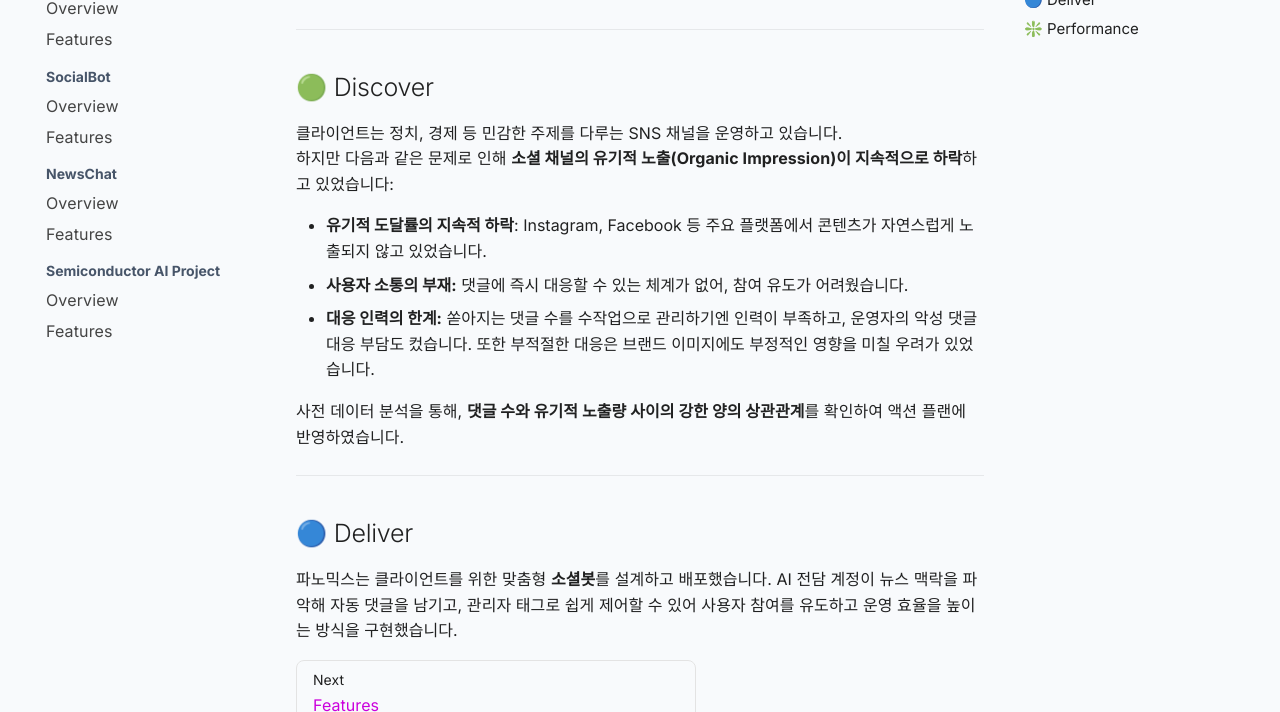
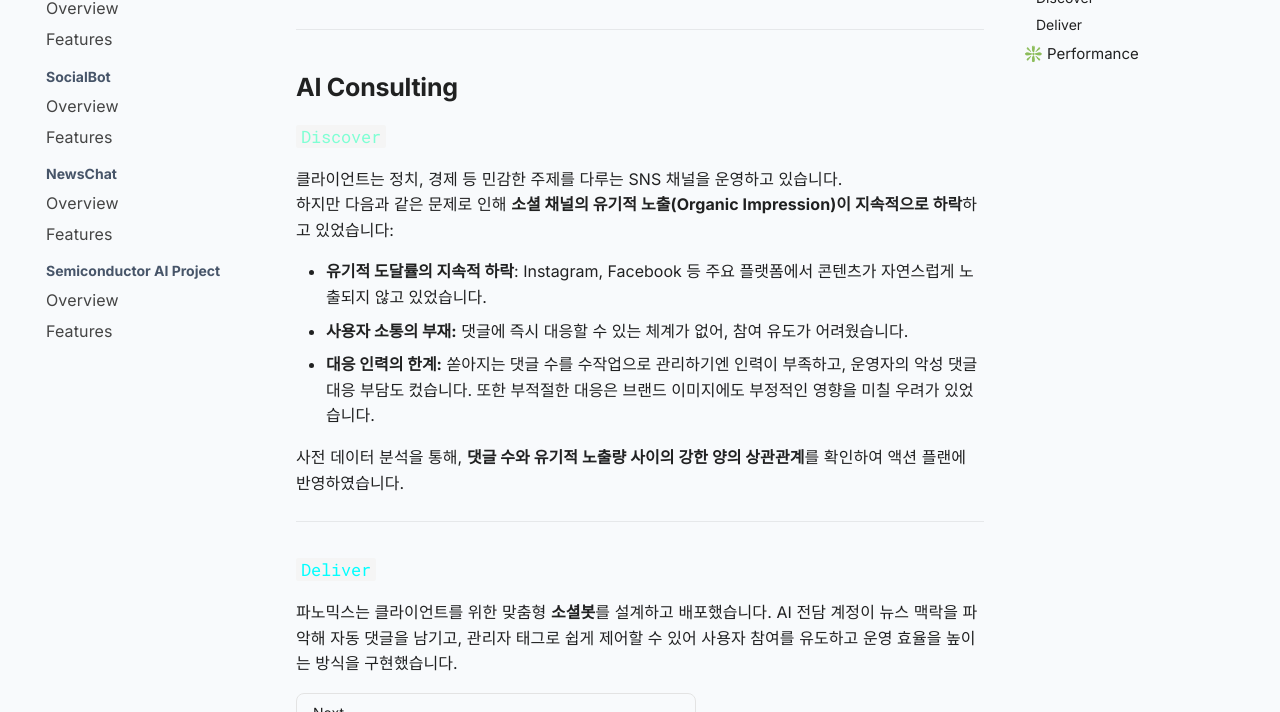
Before and after one commit to panomix/panomix, an MkDocs documentation site: the page built from docs/clients/socialbot/socialbot.md, in a window 1280 px wide and 900 px high, scrolled down 586 px, cut to the strip 188-900 px from the top of the window. Built offline with MkDocs 1.6.1 and Material for MkDocs 9.7.7, drawn with Linux system fonts in a browser that asks for light colours; comment, search, counter and statistics services are not loaded; some of the changed text lies outside the part shown.

Commit message:
Update socialbot.md

```diff
--- a/docs/clients/socialbot/socialbot.md
+++ b/docs/clients/socialbot/socialbot.md
@@ -9,7 +9,8 @@
 
 ---
 
-## 🟢 Discover
+## **AI Consulting**
+### <code style="color : aquamarine">Discover</code> ###
 
 클라이언트는 정치, 경제 등 민감한 주제를 다루는 SNS 채널을 운영하고 있습니다.
 하지만 다음과 같은 문제로 인해 **소셜 채널의 유기적 노출(Organic Impression)이 지속적으로 하락**하고 있었습니다:
@@ -25,7 +26,7 @@
 
 ---
 
-## 🔵 Deliver
+### <code style="color : cyan">Deliver</code> ###
 
 파노믹스는 클라이언트를 위한 맞춤형 **소셜봇**를 설계하고 배포했습니다. AI 전담 계정이 뉴스 맥락을 파악해 자동 댓글을 남기고, 관리자 태그로 쉽게 제어할 수 있어 사용자 참여를 유도하고 운영 효율을 높이는 방식을 구현했습니다.
 
```
